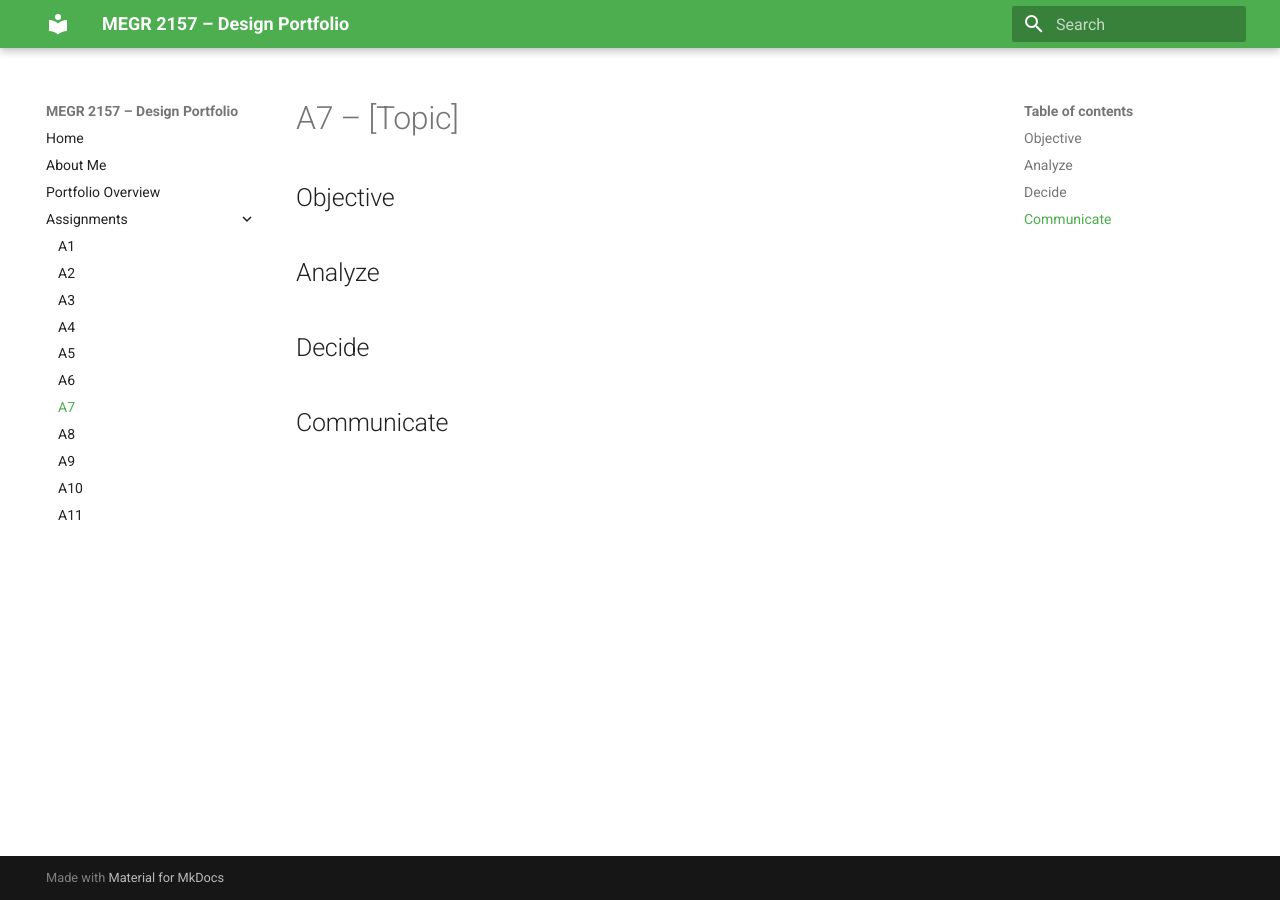
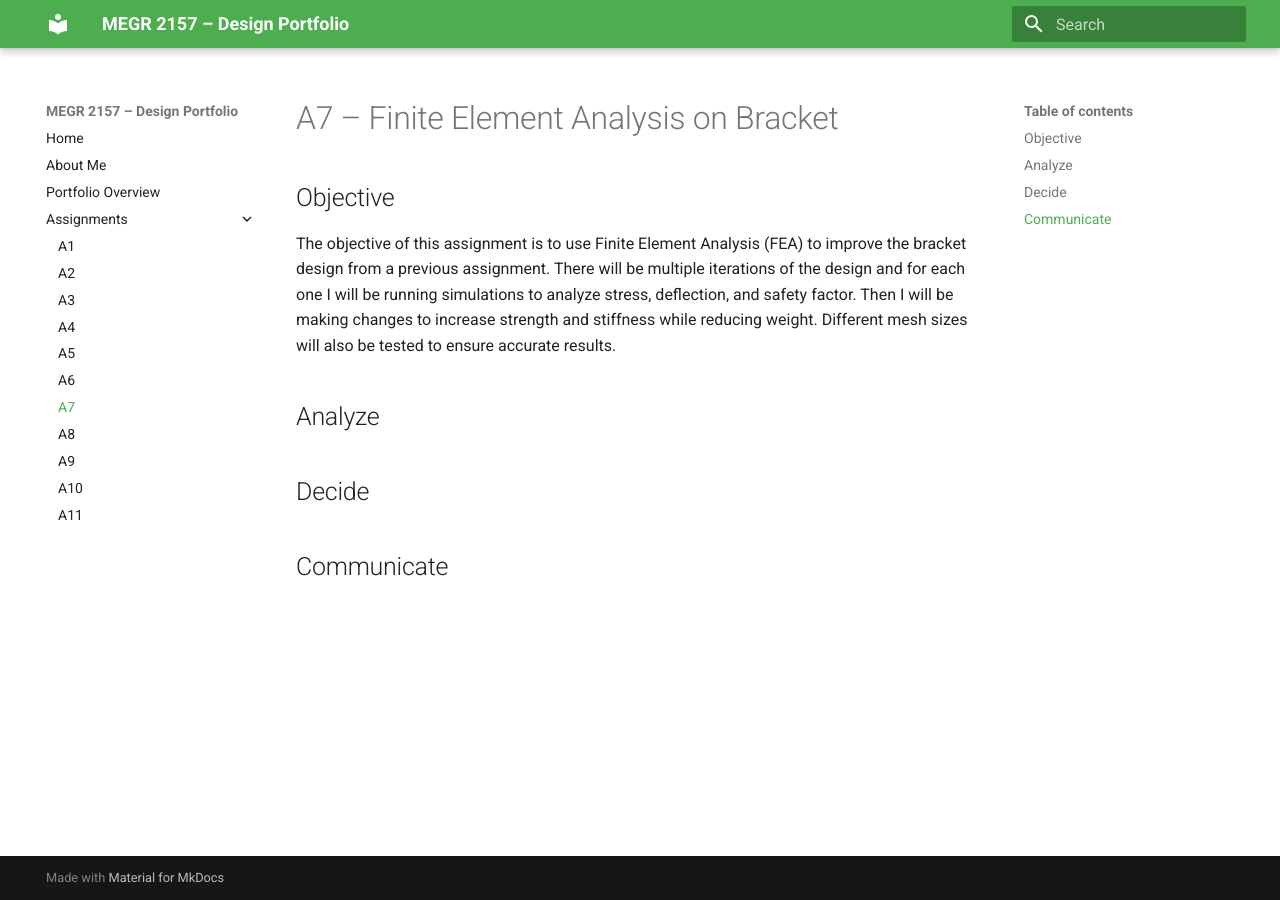
Before and after one commit to DillonK-spec/megr2157-portfolio, an MkDocs documentation site: the page built from docs/assignments/A07/index.md, in a window 1280 px wide. Built offline with MkDocs 1.6.1 and Material for MkDocs 9.7.7, drawn with Linux system fonts in a browser that asks for light colours.

Commit message:
Update index.md

```diff
--- a/docs/assignments/A07/index.md
+++ b/docs/assignments/A07/index.md
@@ -1,7 +1,7 @@
-# A7 – [Topic]
+# A7 – Finite Element Analysis on Bracket
 
 ## Objective
-
+The objective of this assignment is to use Finite Element Analysis (FEA) to improve the bracket design from a previous assignment. There will be multiple iterations of the design and for each one I will be running simulations to analyze stress, deflection, and safety factor. Then I will be making changes to increase strength and stiffness while reducing weight. Different mesh sizes will also be tested to ensure accurate results.
 
 ## Analyze
 
```
